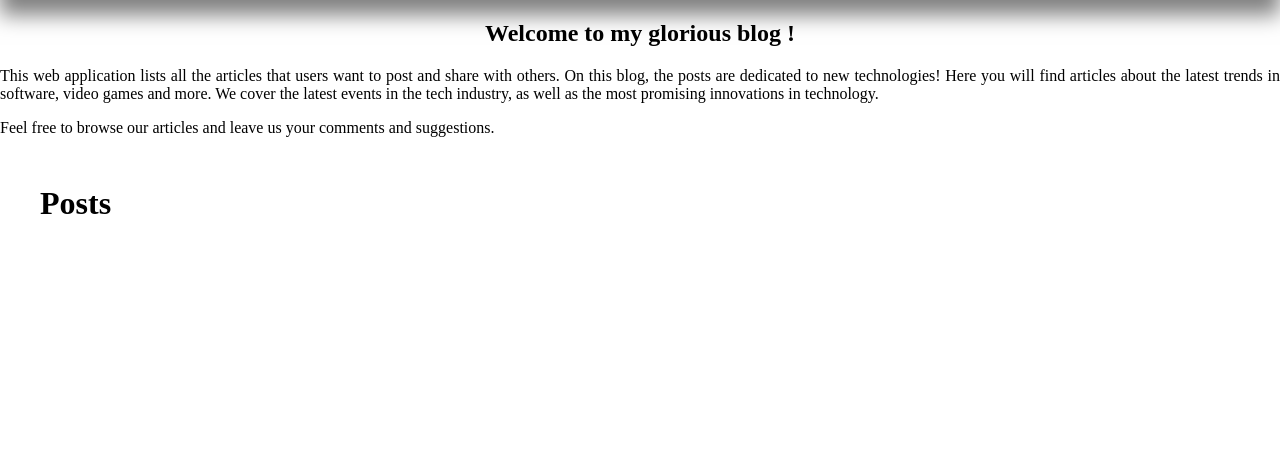
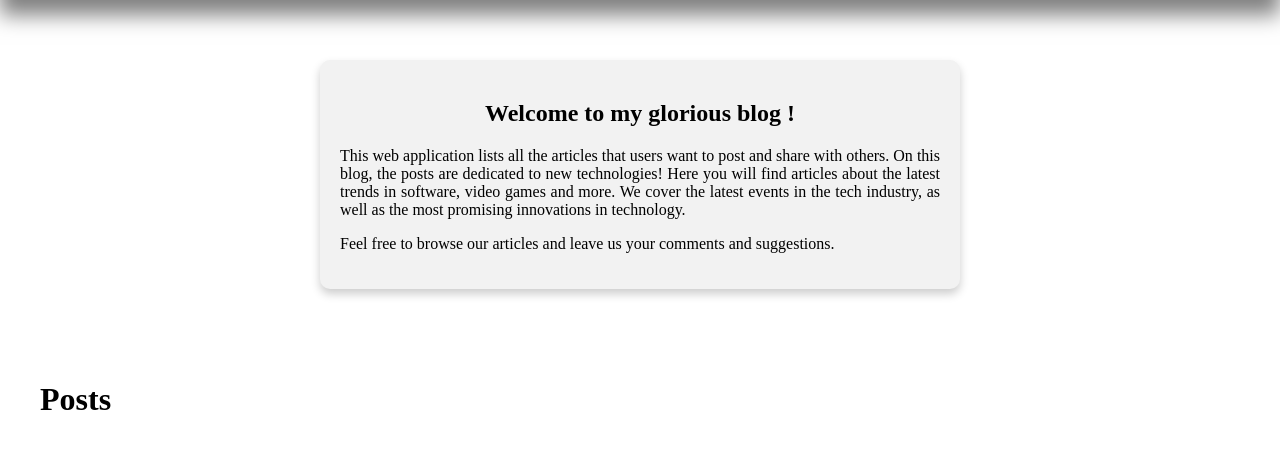
Before and after one commit to valentin-victor/glorious-blog, a Flask app: page / in a window 1280 px wide. Shown: the part 84-533 px from the top of the page. Run offline with Flask 2, Linux system fonts and the light colour scheme; data that the repository does not hold is empty.

Commit message:
Style of the articles

```diff
--- a/src/static/css/main.css
+++ b/src/static/css/main.css
@@ -165,3 +165,17 @@ input[type=submit] {
     align-self: start;
     min-width: 10em;
 }
+
+article {
+    display: block;
+    margin: 60px auto;
+    padding: 20px;
+    border-radius: 10px;
+    box-shadow: 0px 5px 10px rgba(0,0,0,0.2);
+    background-color: #f2f2f2;
+    width: 50%;
+}
+
+article a {
+    color: #3D5586;
+  }
```
